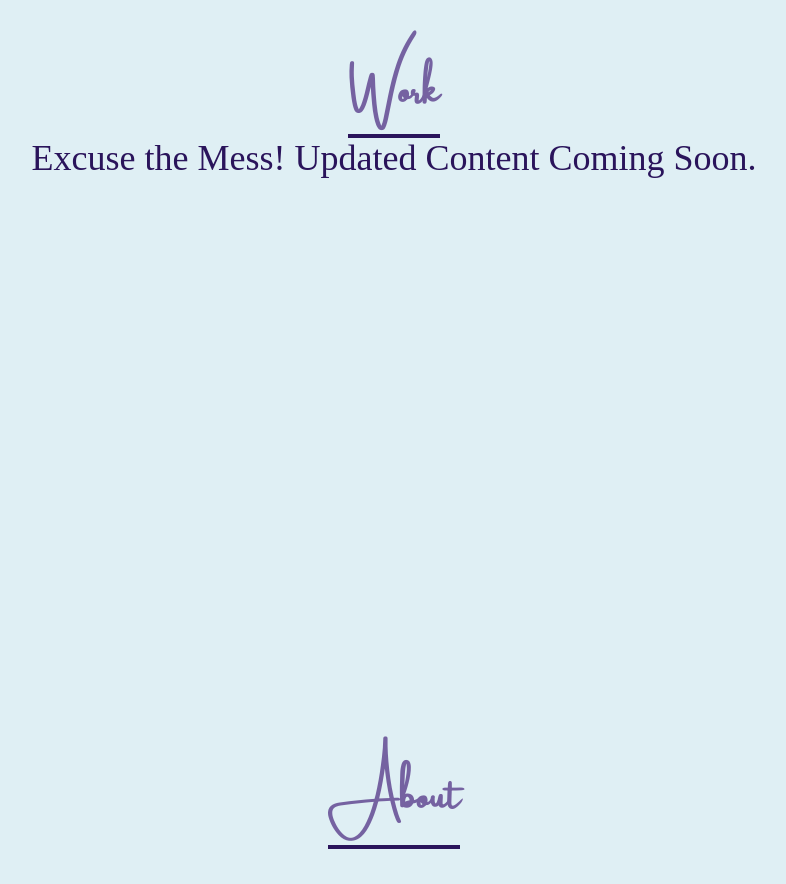
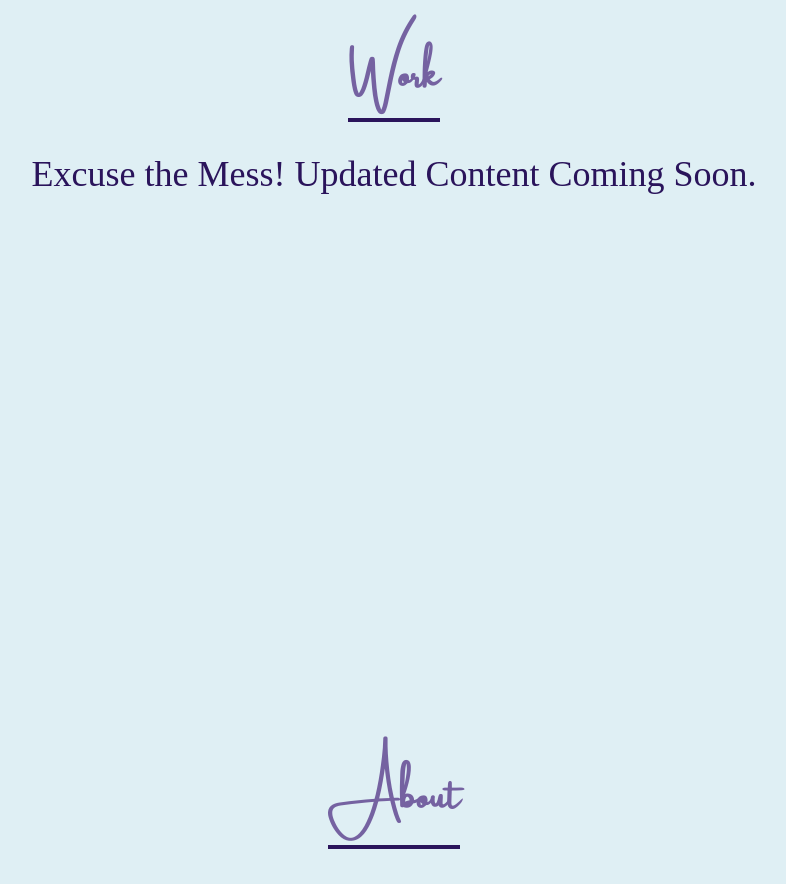
Before and after one commit to JessWillCode/jess-portfolio, a React (Create React App) app: page / in a window 1280 px wide. Shown: the part 1080-1964 px from the top of the page, without its empty margins (246-1032 px from the left). Built offline with nearby package versions, Linux system fonts and the light colour scheme.

Commit message:
Update Work.jsx

```diff
--- a/src/components/Work.jsx
+++ b/src/components/Work.jsx
@@ -5,7 +5,7 @@ const Work = () => {
     <div name='work' className='w-full md:h-screen'>
           <div className='flex flex-col justify-center items-center w-full h-full'>
             <p className='text-4xl text-[#7562a1] font-[Amsterdam4] font-bold inline border-b-4 border-[#2a145b] pb-8'>Work</p>
-            <p className='text-4xl'>Excuse the Mess! Updated Content Coming Soon.</p>
+            <p className='text-4xl pt-8'>Excuse the Mess! Updated Content Coming Soon.</p>
         </div>
     </div>
   )
```
